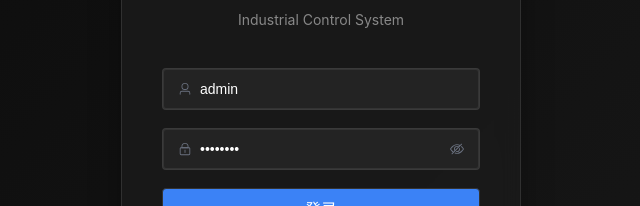
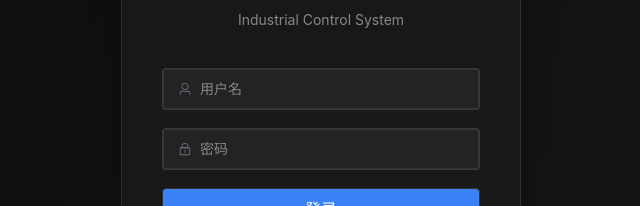
Before and after one commit to yinghong-Lin/indus, a Vue app: page /login in a window 1280 px wide. Shown: the part 294-500 px from the top of the page, without its empty margins (319-959 px from the left). Built offline with nearby package versions, Linux system fonts and the light colour scheme; no server answers.

Commit message:
更新登录功能
1.注释api/index.js文件中判断开发环境的if
2.注释main.js中有关mock的导入
3.修改接收登录接口的返回逻辑

```diff
--- a/src/api/index.js
+++ b/src/api/index.js
@@ -5,11 +5,11 @@ import { ElMessage } from "element-plus"
 // 获取API基础URL
 const getApiBaseUrl = () => {
   // 开发环境
-  if (import.meta.env.DEV) {
-    return import.meta.env.VITE_API_BASE_URL || "/api"
-  }
+  // if (import.meta.env.DEV) {
+  //   return import.meta.env.VITE_API_BASE_URL || "/api"
+  // }
   // 生产环境
-  return "/api"
+  return "http://127.0.0.1:8000/api"
 }
 
 // 创建axios实例
--- a/src/main.js
+++ b/src/main.js
@@ -9,9 +9,9 @@ import router from "./router"
 import "./style.css"
 
 // ✅ 开发环境启用 mock
-if (import.meta.env.DEV) {
-  import('./mock')
-}
+// if (import.meta.env.DEV) {
+//   import('./mock')
+// }
 
 const app = createApp(App)
 const pinia = createPinia()
--- a/src/views/Login.vue
+++ b/src/views/Login.vue
@@ -14,7 +14,7 @@
       >
         <el-form-item prop="username">
           <el-input
-            v-model="loginForm.username"
+            v-model="loginForm.user_name"
             placeholder="用户名"
             size="large"
             prefix-icon="User"
@@ -61,12 +61,12 @@ const authStore = useAuthStore()
 const loginFormRef = ref()
 
 const loginForm = reactive({
-  username: 'admin',
-  password: 'admin123'
+  user_name: '',
+  password: ''
 })
 
 const loginRules = {
-  username: [
+  user_name: [
     { required: true, message: '请输入用户名', trigger: 'blur' }
   ],
   password: [
@@ -82,15 +82,19 @@ const handleLogin = async () => {
     if (valid) {
       try {
         const response = await userAPI.login(loginForm) // ✅ 使用 userAPI.login
-        const { user, token, refreshToken } = response
+        // const { user, token, refreshToken } = response
+        const user = response.data.user
+        const access_token = response.data.access_token
+        const refresh_token = response.data.refresh_token
 
         // ✅ 手动设置 token 和用户信息到 authStore
         authStore.user = user
-        authStore.token = token
-        authStore.refreshToken = refreshToken
+        authStore.token = access_token
+        authStore.refreshToken = refresh_token
 
-        localStorage.setItem('token', token)
-        localStorage.setItem('refreshToken', refreshToken)
+        localStorage.setItem('userInfo', user)
+        localStorage.setItem('access_token', access_token)
+        localStorage.setItem('refresh_token', refresh_token)
 
         ElMessage.success('登录成功')
         router.push('/')
```
